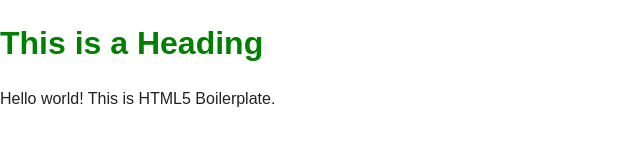
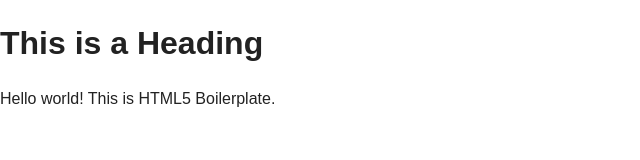
Before and after one commit to adrianaihs/top-that-seo, a plain HTML site: page index.html in a window 1280 px wide. Shown: the whole page, without its empty margins (0-640 px from the left). Drawn offline with nearby package versions, Linux system fonts and the light colour scheme.

Commit message:
removed h1 color

```diff
--- a/css/main.css
+++ b/css/main.css
@@ -97,7 +97,7 @@ textarea {
 
 
 h1 {
-    color: green;
+   /* color: green;*/
 }
 
 
```
